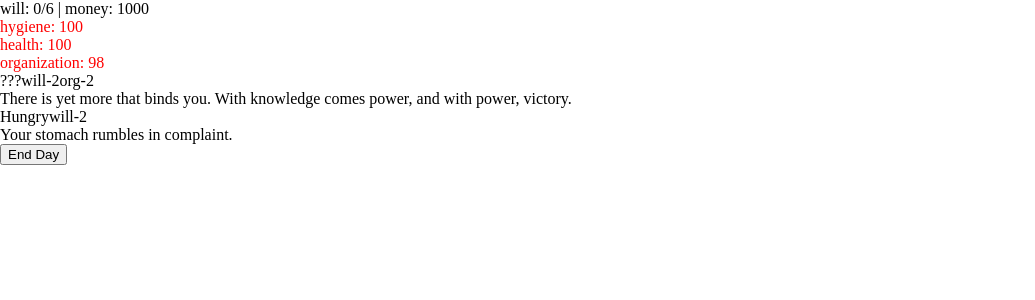
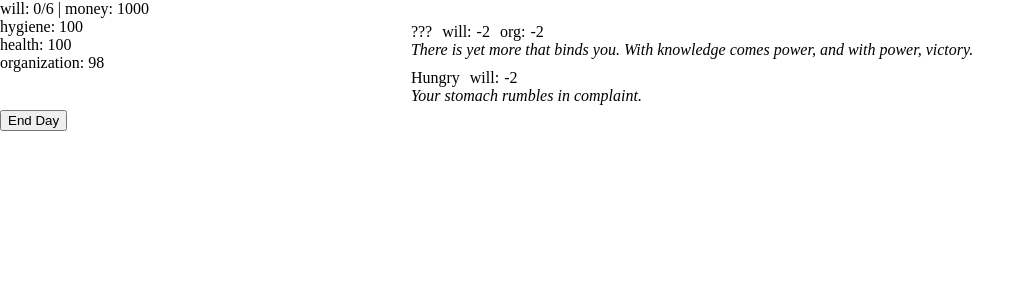
Before and after one commit to jakecoble/thewill, a Vue app: page / in a window 1280 px wide. Shown: the top 300 px of the page, without its empty margins (0-1035 px from the left). Built offline with nearby package versions, Linux system fonts and the light colour scheme.

Commit message:
add a few more styles

```diff
--- a/src/App.vue
+++ b/src/App.vue
@@ -1,9 +1,13 @@
 <template>
   <div id="app">
-    will: {{ will }}/{{ maxWill }} | money: {{ money }}
-    <Stats/>
-    <Modifiers/>
-    <EndDayButton/>
+    <div class="resources">
+      will: {{ will }}/{{ maxWill }} | money: {{ money }}
+    </div>
+    <div class="panel-group">
+      <Stats class="panel" />
+      <Modifiers class="panel" />
+    </div>
+    <EndDayButton />
   </div>
 </template>
 
@@ -45,4 +49,12 @@
   ul {
     list-style: none;
   }
+
+  .panel-group {
+    display: flex;
+  }
+
+  .panel {
+    flex-grow: 1;
+  }
 </style>
--- a/src/components/Modifier.vue
+++ b/src/components/Modifier.vue
@@ -32,6 +32,7 @@
 
 <style scoped>
   .modifier {
+    padding: 5px;
   }
 
   .name {
@@ -42,15 +43,22 @@
   }
 
   .statBonuses {
+    padding: 0 5px 0 5px;
     display: inline-block;
   }
 
   .statBonus {
+    margin: 0 5px 0 5px;
     display: inline-block;
   }
 
   .statBonusName {
     display: inline-block;
+    margin-right: 5px;
+  }
+
+  .statBonusName:after {
+    content: ":";
   }
 
   .statBonusValue {
@@ -58,5 +66,6 @@
   }
 
   .description {
+    font-style: italic;
   }
 </style>
--- a/src/components/Stat.vue
+++ b/src/components/Stat.vue
@@ -6,6 +6,5 @@
 
 <style scoped>
   .stat {
-    color: red;
   }
 </style>
```
